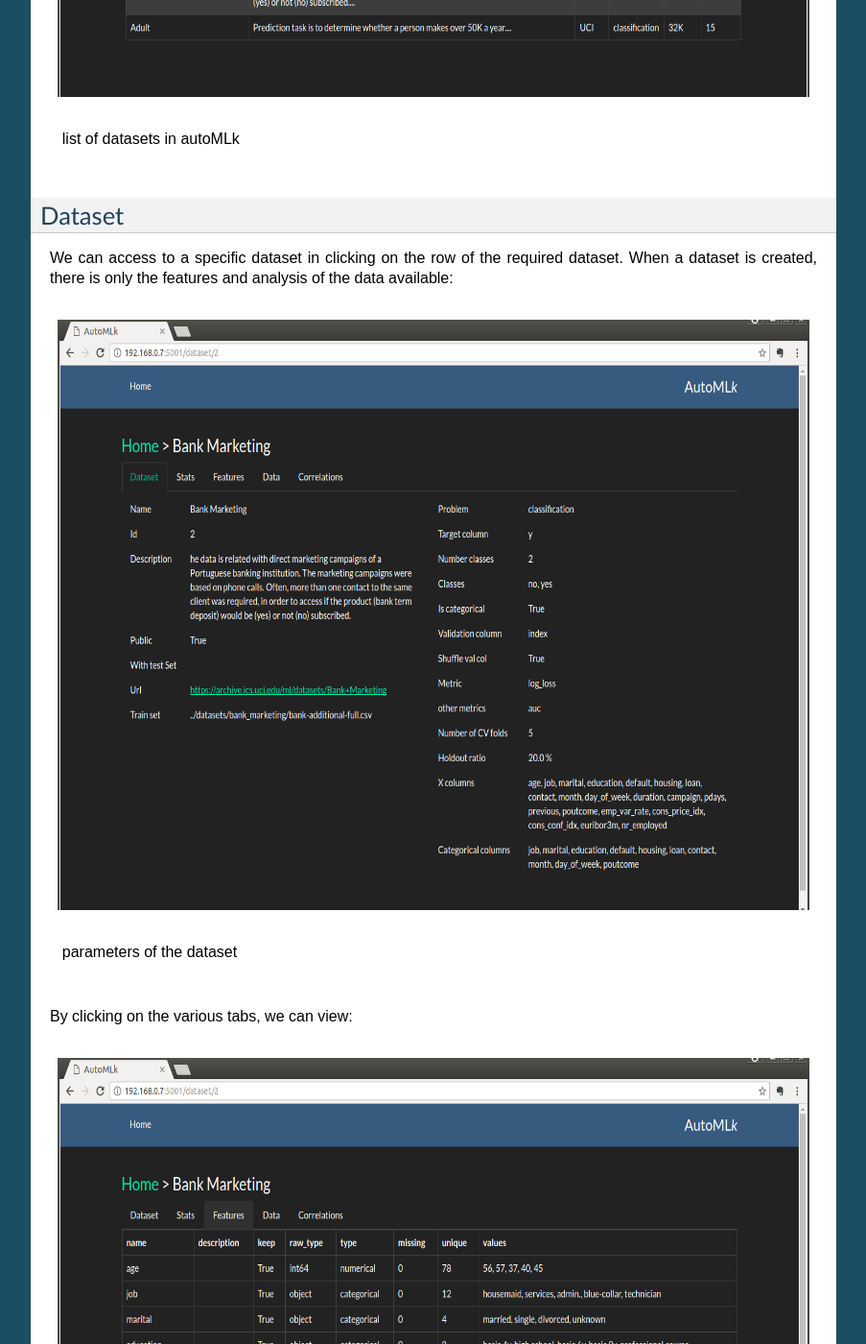
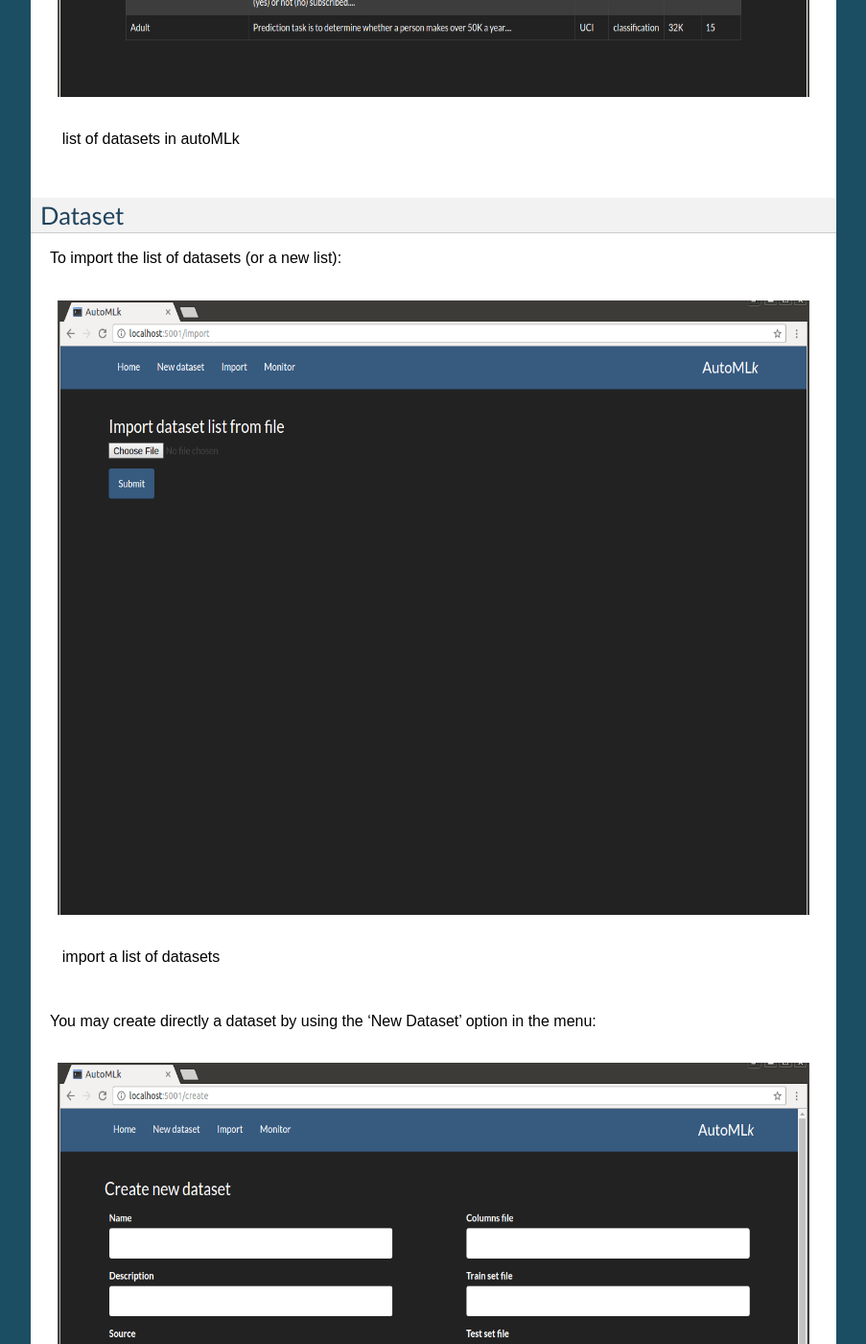
Before and after one commit to pierre-chaville/automlk, a Sphinx documentation site: the page built from docs/app.rst, in a window 1280 px wide and 1400 px high, scrolled down 1093 px. Shown: the whole window at 96% size, without its empty margins (198-1101 px from the left). Built offline with Sphinx 7.4.7, drawn with Linux system fonts in a browser that asks for light colours; some of the changed text lies outside the part shown.

Commit message:
updated documentation

```diff
--- a/docs/app.rst
+++ b/docs/app.rst
@@ -39,6 +39,22 @@
 
 Dataset
 -------
+
+To import the list of datasets (or a new list):
+
+.. figure:: img/import_datasets.png
+   :scale: 70 %
+   :alt: import datasets
+
+   import a list of datasets
+
+You may create directly a dataset by using the 'New Dataset' option in the menu:
+
+.. figure:: img/create_dataset.png
+   :scale: 70 %
+   :alt: create dataset
+
+   create a new dataset
 
 We can access to a specific dataset in clicking on the row of the required dataset.
 When a dataset is created, there is only the features and analysis of the data available:
@@ -159,3 +175,15 @@
    :alt: feature importance for an ensemble model
 
    feature importance for an ensemble model
+
+
+Monitoring
+----------
+
+The monitoring screen displays the different status of the different components in the architecture: controller and workers
+
+.. figure:: img/monitor.png
+   :scale: 70 %
+   :alt: monitoring
+
+   monitoring panel
```
Also changed, not shown: docs/dataset.rst (+1 -6 lines), docs/index.rst (+16 -3 lines), docs/img/architecture.png (added), docs/img/create_dataset.png (added), docs/img/import_datasets.png (added), docs/img/monitor.png (added).
